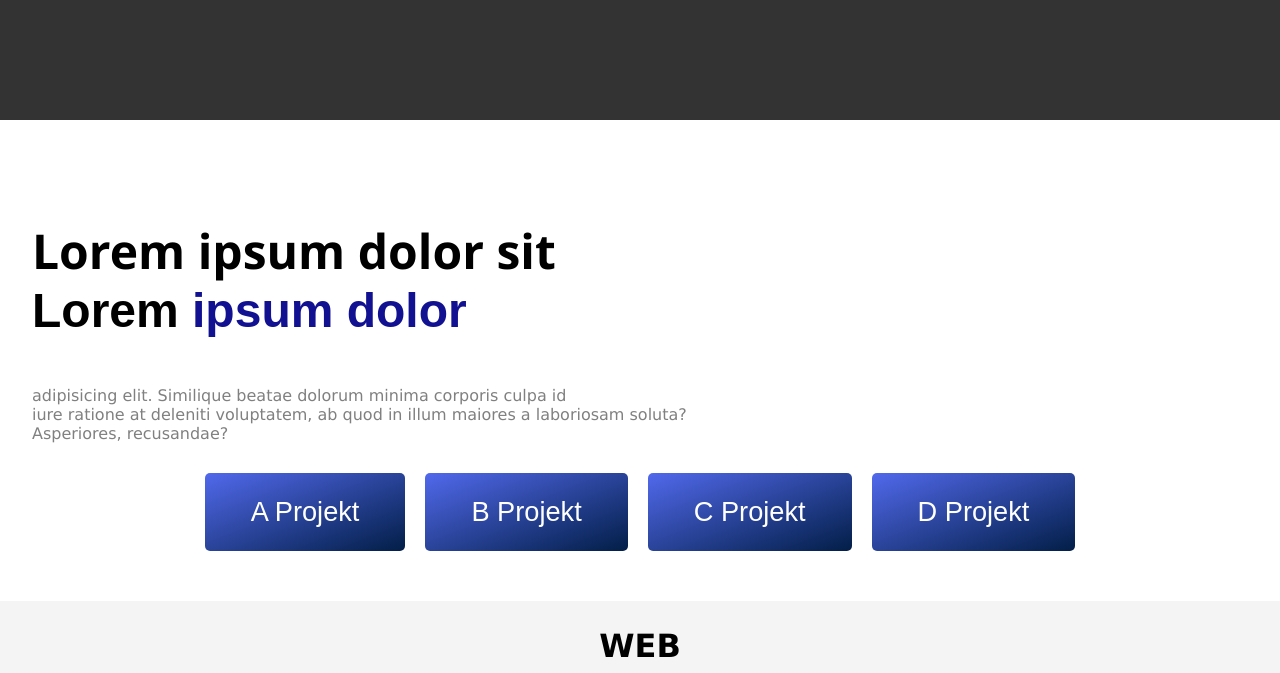
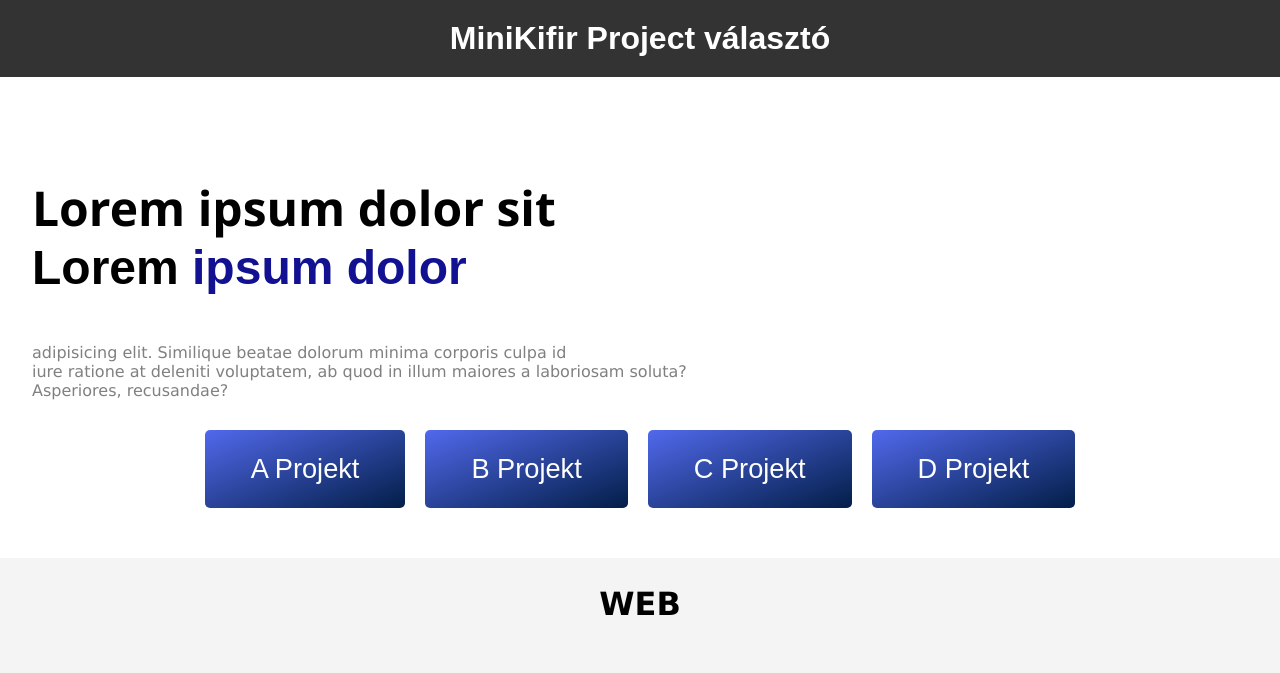
Before and after one commit to Orosz-Zzsombor/FELVETELI, a plain HTML site: page KifirWeb/MAIN/main.html in a window 1280 px wide. Shown: the top 673 px of the page. Drawn offline with Linux system fonts and the light colour scheme.

Commit message:
Add files via upload

```diff
--- a/KifirWeb/MAIN/mainstyle.css
+++ b/KifirWeb/MAIN/mainstyle.css
@@ -21,10 +21,16 @@ body {
     background-color: #333;
     color: #fff;
     padding: 20px 0;
+    display: flex;
+
+
   }
 
   header h1 {
-    margin-left: -30rem;
+    margin: 0;
+    justify-content: center;
+    text-align: center;
+
 
   }
   h2{
```
